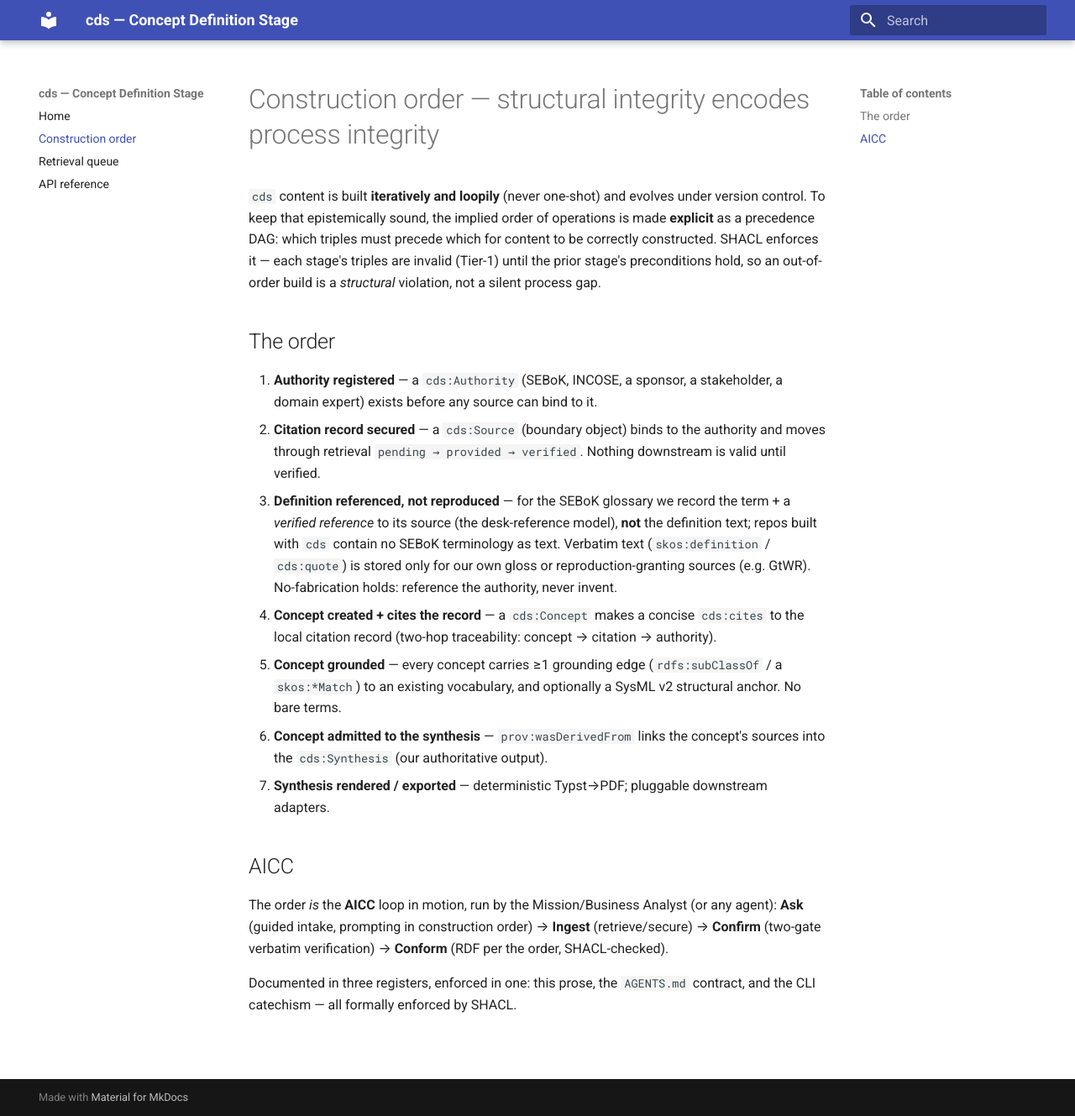
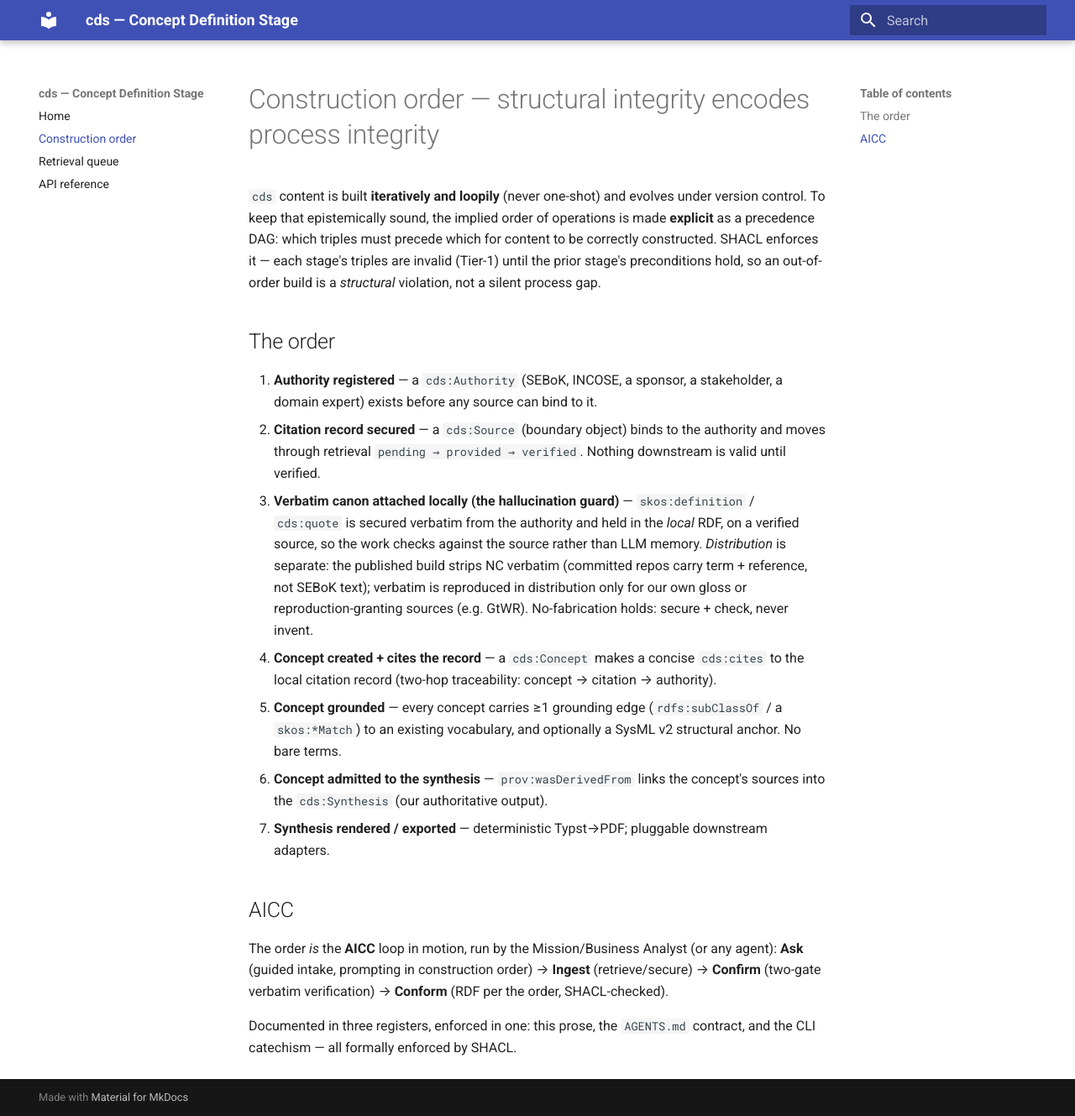
Before and after one commit to Open-MBEE/concept-definition-stage, an MkDocs documentation site: the page built from docs/construction-order.md, in a window 1280 px wide and 1329 px high. Shown: the whole window at 84% size. Built offline with MkDocs 1.6.1 and Material for MkDocs 9.7.7, drawn with Linux system fonts in a browser that asks for light colours.

Commit message:
slice 3: correct — verbatim is a LOCAL hallucination guard (not just a reference)
Correction to the prior commit: we DO hold the verbatim definition in our local RDF — not to
distribute it, but as a hallucination guard. The work checks every concept against the
authoritative text, never LLM weights — the engineer's discipline of checking the source when
it counts. Two layers:
- local/working graph: holds verbatim (the ground truth verify checks against); gitignored for NC
- published graph (slice 6): a redistribution filter strips NC verbatim -> term + reference

term_to_graph emits the verbatim when present (the local guard); AGENTS.md + construction-order
+ ISSUES.md re-framed accordingly. Test holds a SYNTHETIC definition (never real SEBoK text).

35 tests green; ruff + mypy --strict clean.

```diff
--- a/docs/construction-order.md
+++ b/docs/construction-order.md
@@ -12,11 +12,12 @@ triples are invalid (Tier-1) until the prior stage's preconditions hold, so an o
    exists before any source can bind to it.
 2. **Citation record secured** — a `cds:Source` (boundary object) binds to the authority and moves through
    retrieval `pending → provided → verified`. Nothing downstream is valid until verified.
-3. **Definition referenced, not reproduced** — for the SEBoK glossary we record the term + a *verified
-   reference* to its source (the desk-reference model), **not** the definition text; repos built with `cds`
-   contain no SEBoK terminology as text. Verbatim text (`skos:definition` / `cds:quote`) is stored only for
-   our own gloss or reproduction-granting sources (e.g. GtWR). No-fabrication holds: reference the authority,
-   never invent.
+3. **Verbatim canon attached locally (the hallucination guard)** — `skos:definition` / `cds:quote` is secured
+   verbatim from the authority and held in the *local* RDF, on a verified source, so the work checks against
+   the source rather than LLM memory. *Distribution* is separate: the published build strips NC verbatim
+   (committed repos carry term + reference, not SEBoK text); verbatim is reproduced in distribution only for
+   our own gloss or reproduction-granting sources (e.g. GtWR). No-fabrication holds: secure + check, never
+   invent.
 4. **Concept created + cites the record** — a `cds:Concept` makes a concise `cds:cites` to the local citation
    record (two-hop traceability: concept → citation → authority).
 5. **Concept grounded** — every concept carries ≥1 grounding edge (`rdfs:subClassOf` / a `skos:*Match`) to an
```
Also changed, not shown: AGENTS.md (+8 -8 lines), ISSUES.md (+4 -3 lines), 2 other files.
